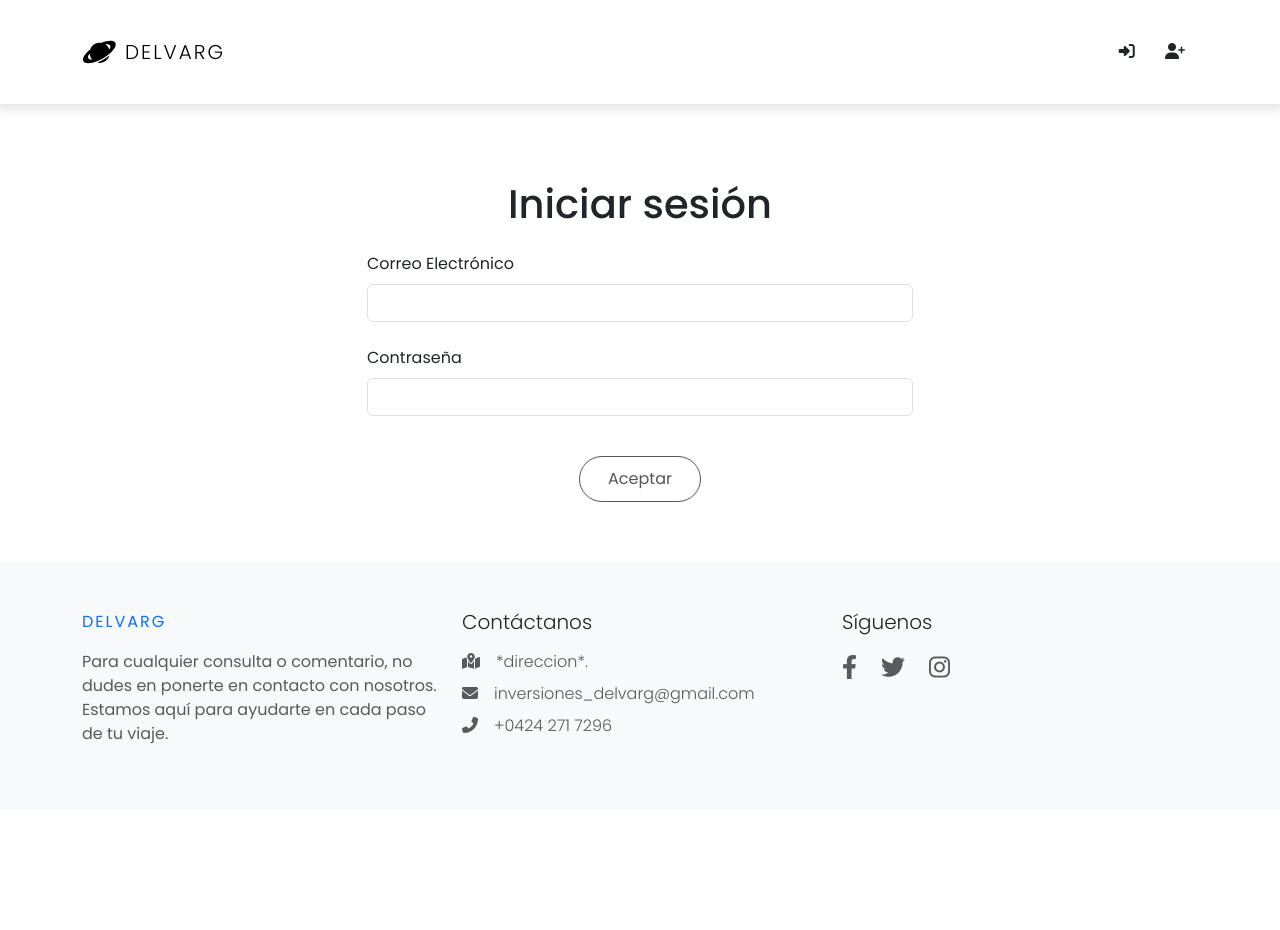
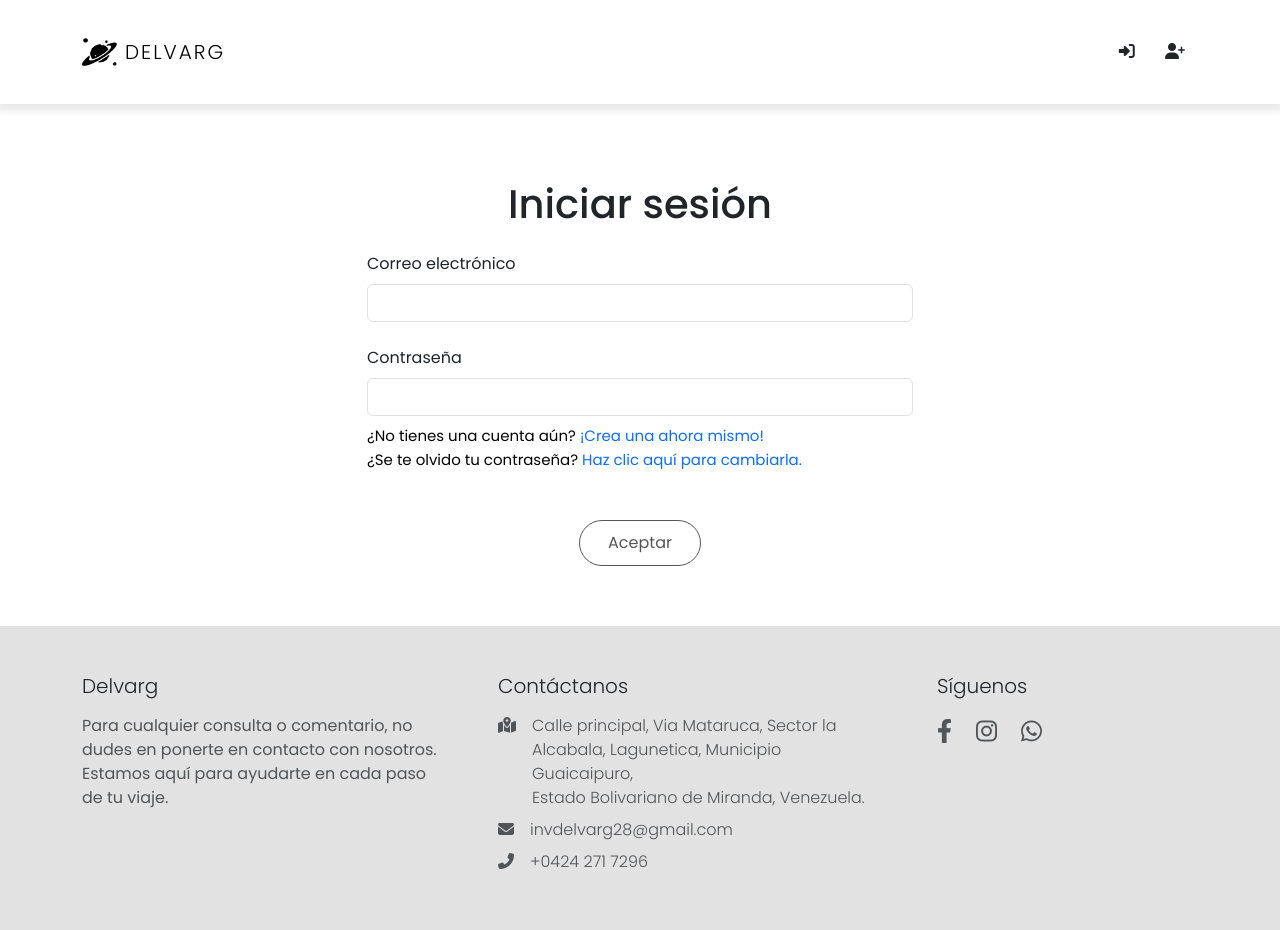
Before and after one commit to Dfresher/delvarg-fullstack-website, a Flask app: a page that uses website/templates/base.html in a window 1280 px wide. Before the commit the page ends 744 px from the top, so only its background shows below. Run offline with Flask 3, Linux system fonts and the light colour scheme; some libraries are stand-ins or nearby versions; some web fonts are replaced.

Commit message:
minor changes
-added a change password for users who have forgotten theirs.
-also added some links to navigate from the sing up page to the log in page and viceversa.
-lastly, fixed some minor issues with the footer and other tiny errors.

```diff
--- a/website/auth.py
+++ b/website/auth.py
@@ -83,3 +83,33 @@ def sign_up():
             return redirect(url_for('views.home'))
 
     return render_template("sign_up.html", user=current_user, nobars=nobars)
+
+@auth.route('/change_password', methods=['GET', 'POST'])
+def change_password():
+    nobars = True
+    if request.method == 'POST':
+        email = request.form.get('email')
+        password1 = request.form.get('password1')
+        password2 = request.form.get('password2')
+
+        if not email or not password1 or not password2:
+            flash('Por favor, complete todos los campos.', 'danger')
+            return render_template("change_password.html", nobars=nobars, user=current_user)
+
+        user = User.query.filter_by(email=email).first()
+        if not user:
+            flash('No se encontró ningún usuario con ese correo electrónico.', 'danger')
+            return render_template("change_password.html", nobars=nobars, user=current_user)
+
+        if password1 != password2:
+            flash('Las contraseñas no coinciden. Inténtalo de nuevo.', 'danger')
+            return render_template("change_password.html", nobars=nobars, user=current_user)
+
+        password=generate_password_hash(password1, method='scrypt', salt_length=16)
+        user.password = password
+        db.session.commit()
+
+        flash('Contraseña cambiada exitosamente. Inicia sesión con tu nueva contraseña.', 'success')
+        return redirect(url_for('auth.login'))
+
+    return render_template("change_password.html", nobars=nobars, user=current_user)
--- a/website/static/css/styles.css
+++ b/website/static/css/styles.css
@@ -32,7 +32,13 @@ body {
   color: var(--pink) !important;
 }
 .text-with-shadow {
-  text-shadow: 2px 2px 4px rgba(0, 0, 0, 0.5);
+  text-shadow: 2px 2px 8px rgb(0, 0, 0);
+}
+.gradient-text {
+  color: #15b556;
+  text-align: center;
+  font-size: 24px;
+  text-shadow: 0px 0px 10px rgba(0, 0, 0, 0.65);
 }
 
 /* navbar */
@@ -55,6 +61,10 @@ body {
 }
 
 /* header */
+.header {
+  height: 100vh;
+  padding-top: 50px
+}
 .carousel-inner h1 {
   font-size: 60px;
   font-family: var(--lg-font);
@@ -199,4 +209,8 @@ footer a:hover {
   .nav-item {
     border-bottom: none;
   }
+  .header {
+    height: 50vh;
+    padding-top: 50px;
+  }
 }
--- a/website/templates/admin.html
+++ b/website/templates/admin.html
@@ -1,4 +1,4 @@
-{% extends "base.html" %} {% block title %}Añadir producto{% endblock %} {% block
+{% extends "base.html" %} {% block title %}Administrador{% endblock %} {% block
     content %}
 
 <h1 class="mt-2 mb-3" style="padding-top: 160px">Panel de administrador</h1>
--- a/website/templates/base.html
+++ b/website/templates/base.html
@@ -6,7 +6,7 @@
     <meta name="viewport" content="width=device-width, initial-scale=1.0" />
     <link
       rel="shortcut icon"
-      href="{{ url_for('static', filename='images/delvarg_logo/ringed-planet.svg') }}"
+      href="{{ url_for('static', filename='images/delvarg_logo.png') }}"
       type="image/x-icon"
     />
     <title>{% block title %}DELVARG base{% endblock %}</title>
@@ -35,8 +35,7 @@
           href="{{ url_for('views.home') }}"
         >
           <img
-            src="{{ url_for('static', filename='images/delvarg_logo/ringed-planet.svg') }}"
-            alt="site icon"
+            src="{{ url_for('static', filename='images/delvarg_logo_black.png') }}"
           />
           <span class="text-uppercase fw-lighter ms-2">DELVARG</span>
         </a>
@@ -179,23 +178,18 @@
     <div class="container">{% block content %} {% endblock %}</div>
 
     <!-- footer -->
-    <footer class="bg-light py-5">
+    <footer class="py-5" style="background-color: rgb(226, 226, 226);">
       <div class="container">
         <div class="row g-4">
           <div class="col-md-8 col-lg-4">
-            <a
-              class="text-uppercase text-decoration-none brand"
-              href="index.html"
-              >Delvarg</a
-            >
+            <h5 class="fw-light mb-3">Delvarg</h5>
             <p class="text-white text-muted mt-3">
               Para cualquier consulta o comentario, no dudes en ponerte en
-              contacto con nosotros. Estamos aquí para ayudarte en cada paso de
-              tu viaje.
+              contacto con nosotros. Estamos aquí para ayudarte en cada paso de tu viaje.
             </p>
           </div>
 
-          <div class="col-md-8 col-lg-4">
+          <div class="col-md-8 col-lg-5 px-5">
             <h5 class="fw-light mb-3">Contáctanos</h5>
             <div
               class="d-flex justify-content-start align-items-start my-2 text-muted"
@@ -203,7 +197,8 @@
               <span class="me-3">
                 <i class="fas fa-map-marked-alt"></i>
               </span>
-              <span class="fw-light"> *direccion*. </span>
+              <span class="fw-light">Calle principal, Via Mataruca, Sector la Alcabala, Lagunetica, Municipio Guaicaipuro, <br>
+                Estado Bolivariano de Miranda, Venezuela. </span>
             </div>
             <div
               class="d-flex justify-content-start align-items-start my-2 text-muted"
@@ -211,7 +206,7 @@
               <span class="me-3">
                 <i class="fas fa-envelope"></i>
               </span>
-              <span class="fw-light"> inversiones_delvarg@gmail.com </span>
+              <span class="fw-light">invdelvarg28@gmail.com</span>
             </div>
             <div
               class="d-flex justify-content-start align-items-start my-2 text-muted"
@@ -223,7 +218,7 @@
             </div>
           </div>
 
-          <div class="col-md-8 col-lg-4">
+          <div class="col-md-8 col-lg-2">
             <h5 class="fw-light mb-3">Síguenos</h5>
             <div>
               <ul class="list-unstyled d-flex">
@@ -237,18 +232,18 @@
                 </li>
                 <li>
                   <a
-                    href="https://twitter.com/inversiones_delvarg"
+                    href="https://www.instagram.com/inversionesdelvarg/"
                     class="text-white text-decoration-none text-muted fs-4 me-4"
                   >
-                    <i class="fab fa-twitter"></i>
+                    <i class="fab fa-instagram"></i>
                   </a>
                 </li>
                 <li>
                   <a
-                    href="https://www.instagram.com/inversionesdelvarg/"
+                    href="https://wa.me/message/ZJJ2XVA67OTQN1"
                     class="text-white text-decoration-none text-muted fs-4 me-4"
                   >
-                    <i class="fab fa-instagram"></i>
+                    <i class="fab fa-whatsapp"></i>
                   </a>
                 </li>
               </ul>
@@ -257,6 +252,7 @@
         </div>
       </div>
     </footer>
+
 
     <!-- scripts -->
     <script
--- a/website/templates/login.html
+++ b/website/templates/login.html
@@ -4,15 +4,17 @@
       <h1 class="text-center mb-4">Iniciar sesión</h1>
       <form method="POST">
           <div class="mb-4">
-              <label for="email" class="form-label">Correo Electrónico</label>
+              <label for="email" class="form-label">Correo electrónico</label>
               <input type="email" class="form-control" id="email" name="email" required>
           </div>
-          <div class="mb-4">
+          <div class="mb-2">
               <label for="password" class="form-label">Contraseña</label>
               <input type="password" class="form-control" id="password" name="password" required>
           </div>
+          <a href="{{ url_for('auth.sign_up') }}" style="text-decoration: none; font-size: 15px;"><span style="color :rgb(0, 0, 0);">¿No tienes una cuenta aún?</span> ¡Crea una ahora mismo!</a><br>
+          <a href="{{ url_for('auth.change_password') }}" style="text-decoration: none; font-size: 15px;"><span style="color :rgb(0, 0, 0);">¿Se te olvido tu contraseña?</span> Haz clic aquí para cambiarla.</a>
           <div class="text-center">
-            <button type="submit" class="btn btn-primary mt-3" style="margin-bottom: 60px">Aceptar</button>
+            <button type="submit" class="btn btn-primary mt-5" style="margin-bottom: 60px">Aceptar</button>
           </div>
       </form>
   </div>
```
Also changed, not shown: website/templates/change_password.html (added, +24 -0 lines), website/templates/home.html (+3 -4 lines), website/templates/sign_up.html (+5 -4 lines), instance/database.db, website/static/images/banner_alimento-old.jpg (added), website/static/images/banner_tecnologia.jpg, website/static/images/delvarg_logo.png (renamed from website/static/images/delvarg_logo/delvarg_logo_icon_bgless - Copy.png), website/static/images/delvarg_logo/ringed-planet.svg (deleted), website/static/images/delvarg_logo_black.png (added), 1 other file.
